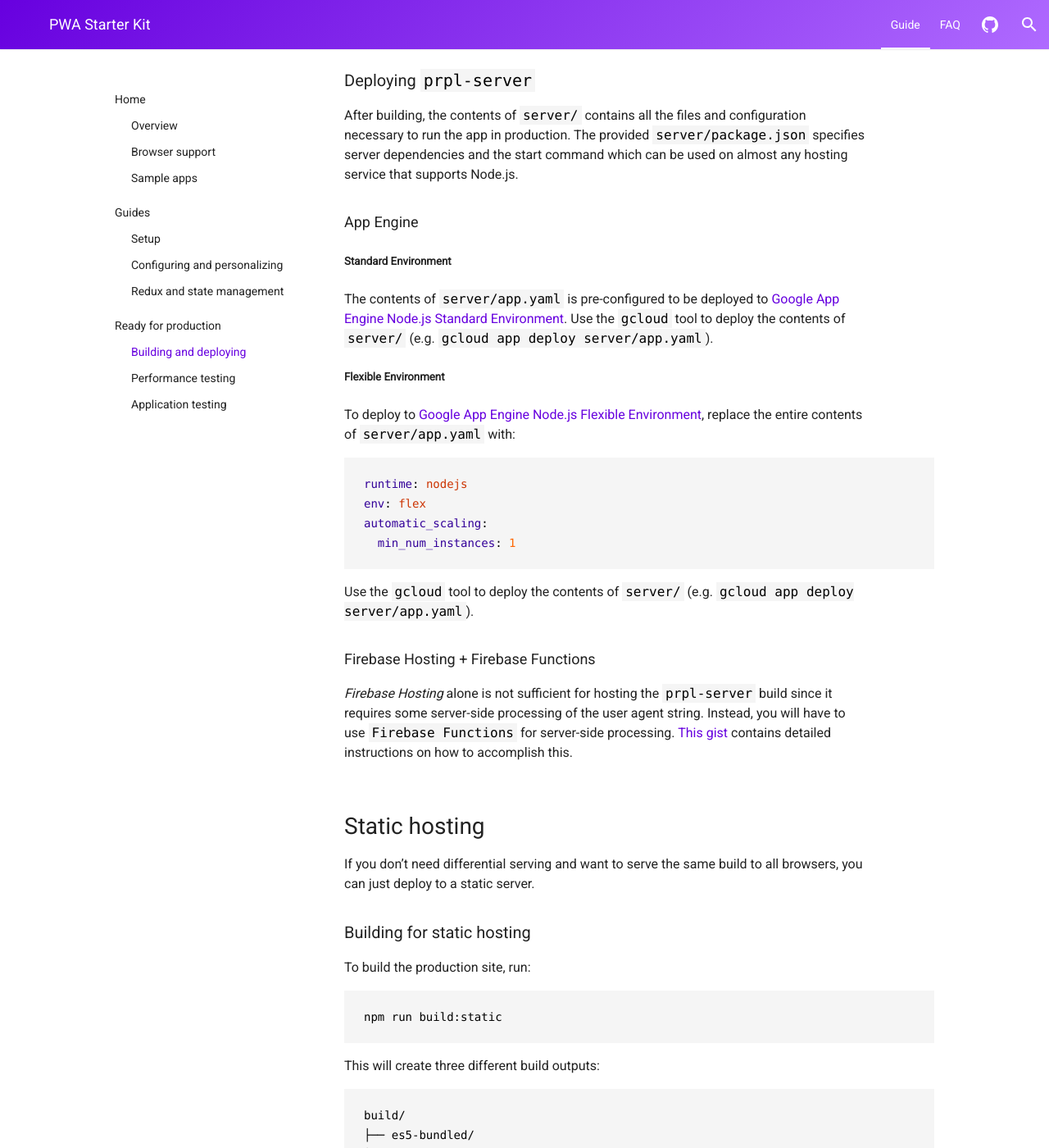
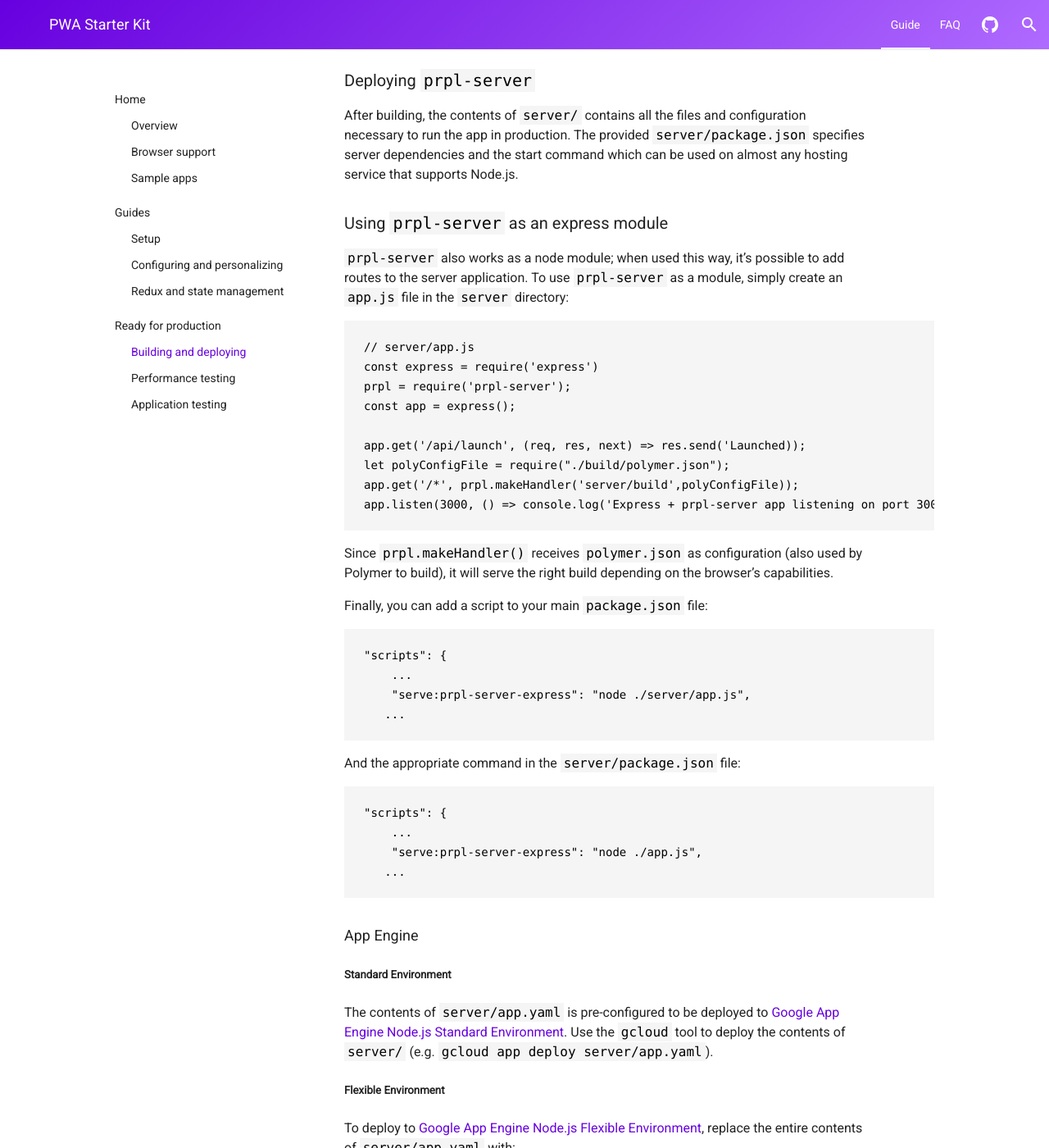
Before and after one commit to Polymer/pwa-starter-kit, a Jekyll site: the page built from pages/building-and-deploying.md, in a window 1280 px wide and 1400 px high, scrolled down 1765 px. Shown: the whole window at 82% size. Built offline with Jekyll 4.4.1, drawn with Linux system fonts in a browser that asks for light colours.

Commit message:
Added section about using node-prpl as a module

`````diff
--- a/pages/building-and-deploying.md
+++ b/pages/building-and-deploying.md
@@ -59,6 +59,41 @@
 
 ### Deploying `prpl-server`
 After building, the contents of `server/` contains all the files and configuration necessary to run the app in production. The provided `server/package.json` specifies server dependencies and the start command which can be used on almost any hosting service that supports Node.js.
+
+### Using `prpl-server` as an express module
+`prpl-server` also works as a node module; when used this way, it's possible to add routes to the server application.
+To use `prpl-server` as a module, simply create an `app.js` file in the `server` directory:
+
+````
+// server/app.js
+const express = require('express')
+prpl = require('prpl-server');
+const app = express();
+
+app.get('/api/launch', (req, res, next) => res.send('Launched));
+let polyConfigFile = require("./build/polymer.json");
+app.get('/*', prpl.makeHandler('server/build',polyConfigFile));
+app.listen(3000, () => console.log('Express + prpl-server app listening on port 3000!'));
+````
+Since `prpl.makeHandler()` receives `polymer.json` as configuration (also used by Polymer to build), it will serve the right build depending on the browser's capabilities.
+
+Finally, you can add a script to your main `package.json` file:
+
+````
+"scripts": {
+    ...
+    "serve:prpl-server-express": "node ./server/app.js",
+   ...
+````
+
+And the appropriate command in the `server/package.json` file:
+
+````
+"scripts": {
+    ...
+    "serve:prpl-server-express": "node ./app.js",
+   ...
+````
 
 #### App Engine
 
`````
